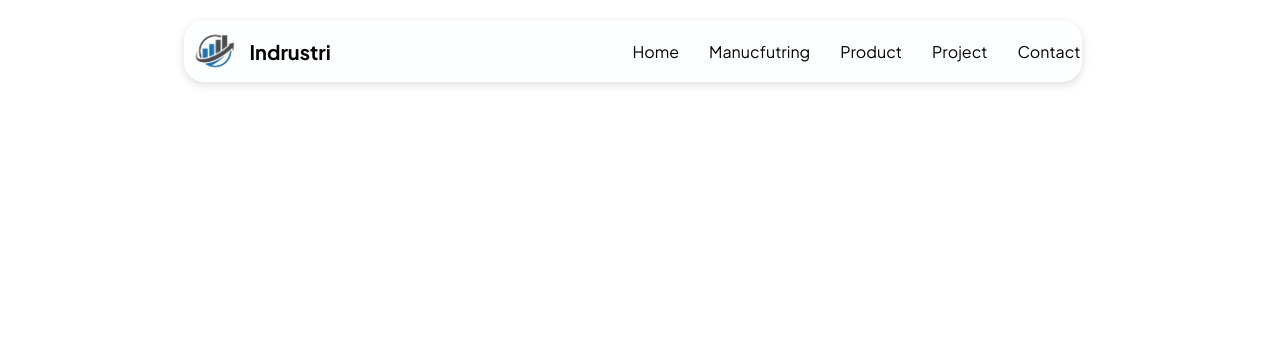
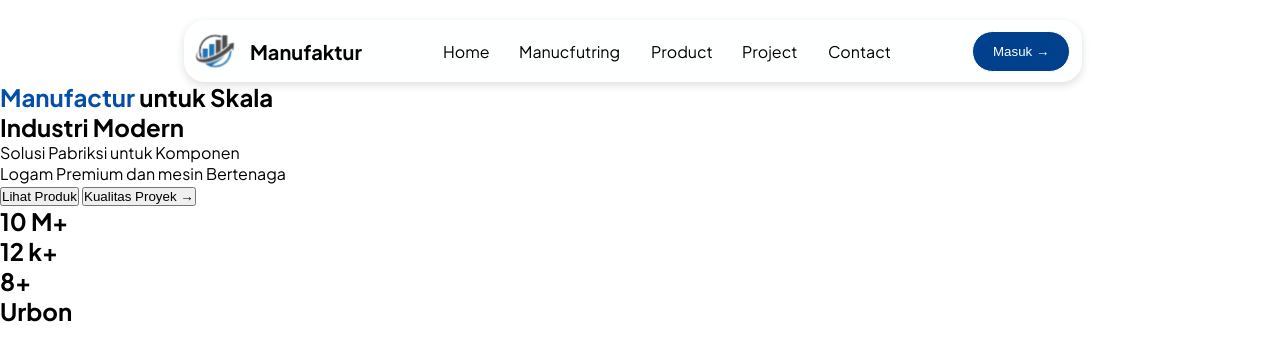
Before and after one commit to hafis-dev223/100-project-challenge, a plain HTML site: page Level-1/project-01-manucfuturing/index.html in a window 1280 px wide. Drawn offline with Linux system fonts and the light colour scheme.

Commit message:
feat : update grid card

```diff
--- a/Level-1/project-01-manucfuturing/index.html
+++ b/Level-1/project-01-manucfuturing/index.html
@@ -8,13 +8,16 @@
     <link rel="preconnect" href="https://fonts.googleapis.com" />
     <link rel="preconnect" href="https://fonts.gstatic.com" crossorigin />
     <link href="https://fonts.googleapis.com/css2?family=Inconsolata:wght@200..900&family=Plus+Jakarta+Sans:ital,wght@0,200..800;1,200..800&family=Roboto:ital,wght@0,100..900;1,100..900&family=Space+Grotesk:wght@300..700&display=swap" rel="stylesheet" />
+    <link rel="preconnect" href="https://fonts.googleapis.com" />
+    <link rel="preconnect" href="https://fonts.gstatic.com" crossorigin />
+    <link href="https://fonts.googleapis.com/css2?family=Inconsolata:wght@200..900&family=Open+Sans:ital,wght@0,300..800;1,300..800&family=Plus+Jakarta+Sans:ital,wght@0,200..800;1,200..800&family=Roboto:ital,wght@0,100..900;1,100..900&family=Space+Grotesk:wght@300..700&display=swap" rel="stylesheet" />
   </head>
   <body>
     <header>
       <div class="Container1">
         <div class="Halaman-Judul">
           <img src="/Level-1/project-01-manucfuturing/image/logo.png" height="60" />
-          <h1>Indrustri</h1>
+          <h1>Manufaktur</h1>
         </div>
         <nav class="Nav-desktop">
           <ul>
@@ -25,6 +28,7 @@
             <li><a href="#None">Contact</a></li>
           </ul>
         </nav>
+        <button id="Tombol-Masuk">Masuk &rarr;</button>
         <nav class="Nav-hanpone" id="Nav-hanpone">
           <ul>
             <li><a href="#None">Home</a></li>
@@ -38,6 +42,41 @@
       </div>
     </header>
 
+    <section class="Hero">
+      <div class="container-hero">
+        <div class="Hero-Judul">
+          <h1>
+            <span style="color: rgb(4, 78, 168)">Manufactur</span> untuk Skala <br />
+            Industri Modern
+          </h1>
+          <p>
+            Solusi Pabriksi untuk Komponen <br />
+            Logam Premium dan mesin Bertenaga
+          </p>
+        </div>
+      </div>
+      <div class="button-hero">
+        <button id="Btn-primary">Lihat Produk</button>
+        <button id="Btn-konsonan">Kualitas Proyek &rarr;</button>
+      </div>
+    </section>
+
+    <section class="feauters">
+      <div class="Kumpulan-grid">
+        <div class="kotak Kotak-1">
+          <h1>10 M+</h1>
+        </div>
+        <div class="kotak Kotak-2">
+          <h1>12 k+</h1>
+        </div>
+        <div class="kotak Kotak-3">
+          <h1>8+</h1>
+          <h2>Urbon</h2>
+        </div>
+      </div>
+    </section>
+
+    <script src="/Level-1/project-01-manucfuturing/javascript/animation.js"></script>
     <script src="/Level-1/project-01-manucfuturing/javascript/script.js"></script>
   </body>
 </html>
```
